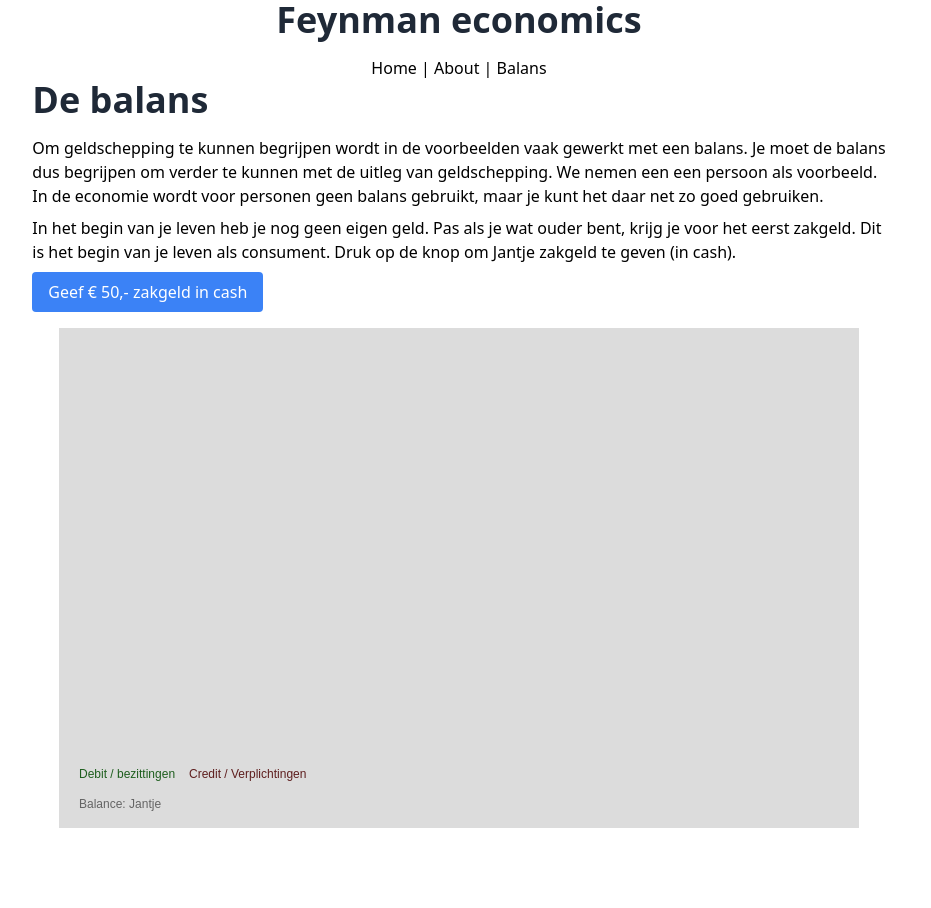
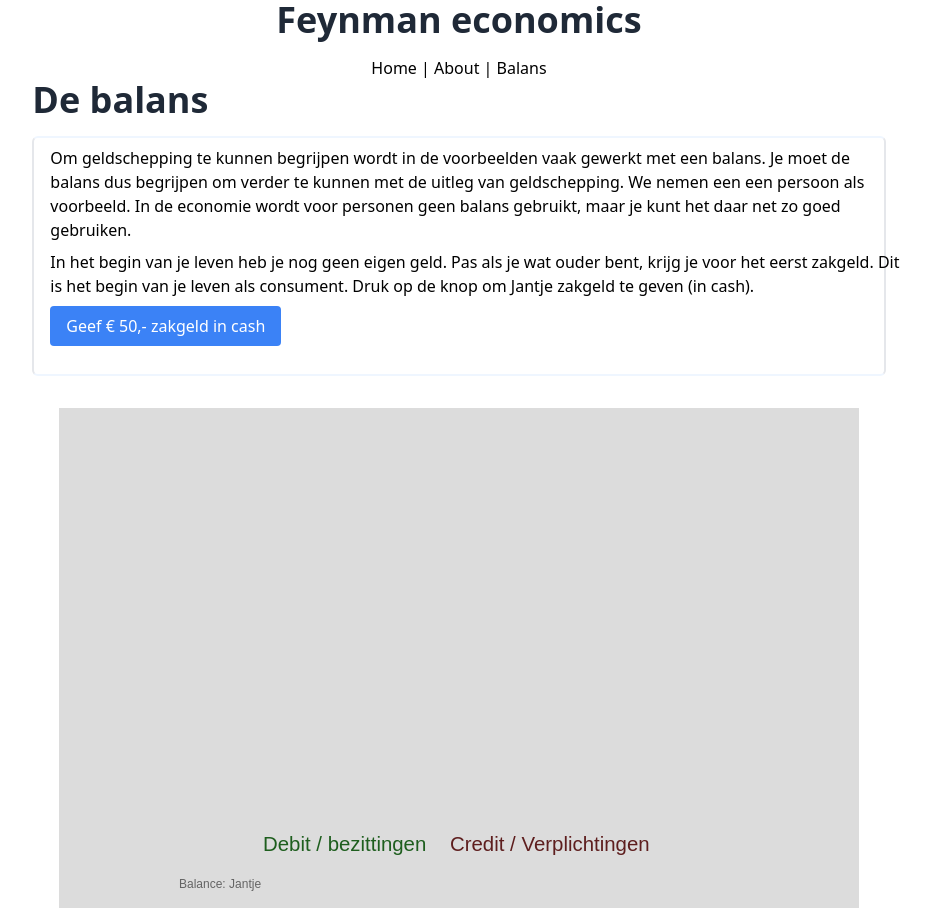
Before and after one commit to jurcello/feynman-economy, a Vue app: page /balans in a window 1280 px wide. Shown: the whole page, without its empty margins (181-1112 px from the left). Before the commit the page ends 828 px from the top, so only its background shows below. Built offline with nearby package versions, Linux system fonts and the light colour scheme.

Commit message:
Better styling for Balance Explanation.

```diff
--- a/src/BalanceDrawer.ts
+++ b/src/BalanceDrawer.ts
@@ -19,6 +19,7 @@ class BalanceDrawer {
     private debitCreditWiths: number;
     private offsetX: number;
     private offsetY: number;
+    private scale: number = 1;
     private fadeTime: number;
     private fading: boolean = false;
     private fadeValue: number = 0;
@@ -26,13 +27,14 @@ class BalanceDrawer {
     private lastTransaction?: Transaction;
     private promises: Array<() => void> = [];
 
-    constructor(p: p5, balance: Balance, offsetX: number = 50, offsetY: number = 50) {
+    constructor(p: p5, balance: Balance, offsetX: number = 50, offsetY: number = 50, scale: number = 1) {
         this.p = p;
         this.balance = balance;
         this.debitCreditWiths = 100;
         this.offsetX = offsetX;
         this.offsetY = offsetY;
         this.fadeTime = 600;
+        this.scale = scale;
     }
 
 
@@ -45,8 +47,10 @@ class BalanceDrawer {
 
         this.handleFading();
 
-        this.drawDebit(Y - 20);
-        this.drawCredit(Y - 20);
+        p.scale(this.scale);
+        this.drawDebit((Y - 20) / this.scale);
+        this.drawCredit((Y - 20) / this.scale);
+        p.scale(1 / this.scale);
     }
 
 
--- a/src/balance.ts
+++ b/src/balance.ts
@@ -56,7 +56,13 @@ class Balance {
         this.balanceStatus = new BalanceStatus();
     }
 
-    addTransaction(transaction: Transaction) {
+    public clear(): void {
+        this.debit = {};
+        this.credit = {};
+        this.transactions = [];
+    }
+
+    public addTransaction(transaction: Transaction) {
         this.transactions.push(transaction);
         if (transaction.debit.type != DebitTypes.none) {
             this.debit[transaction.debit.type] = (this.debit[transaction.debit.type] || 0) + transaction.getAmount();
--- a/src/components/BalanceExplanationSketch.vue
+++ b/src/components/BalanceExplanationSketch.vue
@@ -1,7 +1,7 @@
 <template>
-  <div class="relative">
+  <div class="explanation">
     <transition>
-      <div v-if="currentStep == Step.STEP1">
+      <div v-if="currentStep == Step.STEP1" class="explanation__item">
         <p>
           Om geldschepping te kunnen begrijpen wordt in de voorbeelden vaak gewerkt met een balans.
           Je moet de balans dus begrijpen om verder te kunnen met de uitleg van geldschepping. We nemen een een persoon als voorbeeld.
@@ -15,7 +15,7 @@
       </div>
     </transition>
     <transition>
-      <div v-if="currentStep == Step.STEP2">
+      <div v-if="currentStep == Step.STEP2" class="explanation__item">
         <p>
           Je ziet dat er aan de bezittingen kant € 50,-- is bijgekomen als cash. <br />
           De linkerkant van de balans is de debetkant, ook wel activa of bezittingen genoemd.
@@ -40,7 +40,7 @@
       </div>
     </transition>
     <transition>
-      <div v-if="currentStep == Step.STEP3">
+      <div v-if="currentStep == Step.STEP3" class="explanation__item">
         <p>
           Nu we de balans weer in balans hebben, kunnen we verder met de volgende stap: we willen de nieuwste Barbie kopen.
           Die is alleen verschrikkelijk duur: € 150,-.
@@ -54,7 +54,7 @@
       </div>
     </transition>
     <transition>
-      <div v-if="currentStep == Step.STEP4">
+      <div v-if="currentStep == Step.STEP4" class="explanation__item">
         <p>
           We hebbenu nu €100,- in cash geleend, maar de balans is weer niet in balans :-(
         </p>
@@ -67,7 +67,7 @@
       </div>
     </transition>
     <transition>
-      <div v-if="currentStep == Step.STEP5">
+      <div v-if="currentStep == Step.STEP5" class="explanation__item">
         <p>
           Nu gaan we de Barbie kopen. Dat kost €150,--
         </p>
@@ -77,7 +77,7 @@
       </div>
     </transition>
     <transition>
-      <div v-if="currentStep == Step.STEP6">
+      <div v-if="currentStep == Step.STEP6" class="explanation__item">
         <p>
           De barbie is gekocht. Maar nu is de balans weer niet in balans, de hele linkerkant is verdwenen!
         </p>
@@ -90,7 +90,7 @@
       </div>
     </transition>
     <transition>
-      <div v-if="currentStep == Step.STEP7">
+      <div v-if="currentStep == Step.STEP7" class="explanation__item">
         <p>
           De balans is nu weer ok. En het is alweer de volgende maand. Dan krijgen we weer zakgeld!
         </p>
@@ -100,9 +100,12 @@
       </div>
     </transition>
     <transition>
-      <div v-if="currentStep == Step.STEP8">
+      <div v-if="currentStep == Step.STEP8" class="explanation__item">
         <p>
           Nu zijn we aan het eind van de uitleg de balans. We hebben gezien hoe de balans is opgebouwd.
+        </p>
+        <p>
+          <button @click="reset" class="btn" :disabled="fading">Opnieuw</button>
         </p>
       </div>
     </transition>
@@ -210,6 +213,11 @@ export default defineComponent({
       advanceToStep(Step.STEP8);
     }
 
+    const reset = () => {
+      balance.clear();
+      advanceToStep(Step.STEP1);
+    }
+
     onMounted(() => {
       if (canvasContainer.value) {
         const sketch = oneBalanceSketch(canvasContainer.value, balance, setBalanceDrawerInstance);
@@ -236,6 +244,7 @@ export default defineComponent({
       buyBarbie,
       addBarbieToProperty,
       addExtraPocketMoney,
+      reset,
       fading,
       Step,
     };
@@ -259,18 +268,32 @@ export default defineComponent({
   top: 10px;
 }
 
+.explanation {
+  min-height: 30vh;
+  height: 30vh;
+  position: relative;
+  @apply mb-8 border-2 border-y-blue-50 rounded-md px-4;
+}
+
+.explanation__item {
+  position: absolute;
+  min-height: 30vh;
+  height: 30vh;
+  overflow: scroll;
+  max-width: 100%;
+  width: 100%;
+  box-sizing: border-box;
+}
 .v-enter-from {
-  height: 0;
   opacity: 0;
   overflow: hidden;
 }
 
 .v-enter-active,
 .v-leave-active {
-  transition: height 0.2s ease, opacity 1s ease;
+  transition: opacity 1s ease;
 }
 .v-leave-to {
-  height: 0;
   opacity: 0;
 }
 
--- a/src/sketches/oneBalanceSketch.ts
+++ b/src/sketches/oneBalanceSketch.ts
@@ -15,7 +15,7 @@ const createSkatch = (canvasContainer: HTMLDivElement, personBalance: Balance, s
         p.background(220);
     };
 
-    let balanceDrawer  = new BalanceDrawer(p, personBalance, 20, height - 20);
+    let balanceDrawer  = new BalanceDrawer(p, personBalance, 120, height - 20, 1.7);
 
     setBalanceDrawer(balanceDrawer);
 
```
